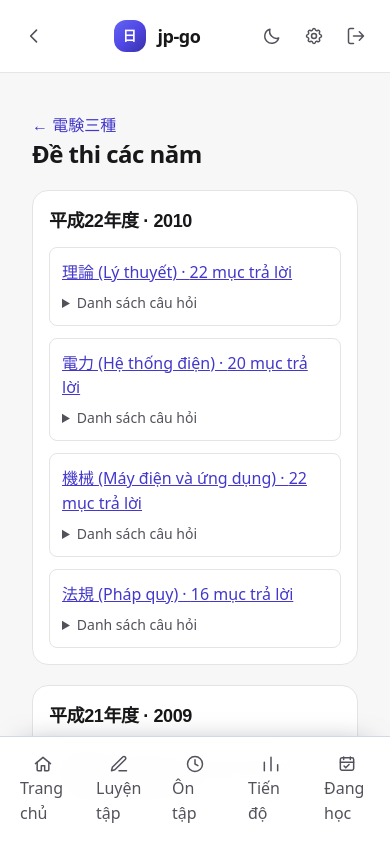
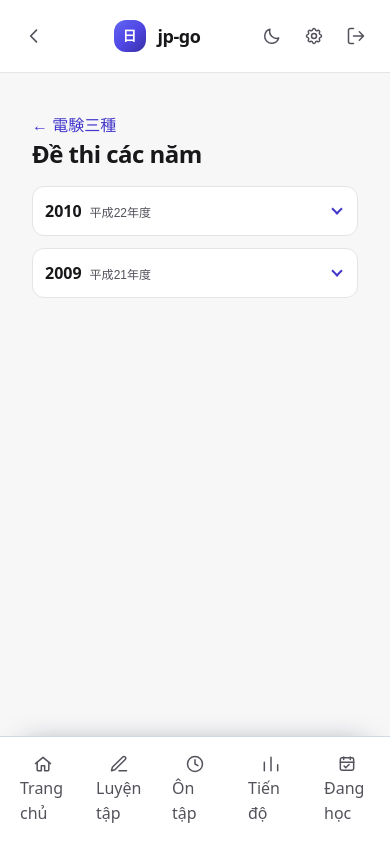
Before and after one commit to cuongluv92/jp-go, a Next.js app: page /denken/kakomon in a window 390 px wide. Shown: the top 842 px of the page. Built offline with nearby package versions, Linux system fonts and the light colour scheme.

Commit message:
Collapse Denken exam subjects into a responsive year grid

```diff
--- a/app/denken/kakomon/page.tsx
+++ b/app/denken/kakomon/page.tsx
@@ -1,42 +1,39 @@
 import Link from "next/link";
-import { denkenExamHref, denkenPastExams, denkenQuestionHref, questionLabel } from "./catalog";
+import { denkenExamHref, denkenPastExams } from "./catalog";
 
 export const metadata = { title: "Đề thi các năm · 電験三種 · JP-GO" };
 
 export default function DenkenPastExamsPage() {
-  const years = [...new Set(denkenPastExams.map(({ eraYear }) => eraYear))].reverse();
+  const years = [...new Set(denkenPastExams.map(({ eraYear }) => eraYear))].sort((a, b) => b - a);
 
   return (
-    <main className="mx-auto w-full max-w-4xl space-y-5 px-4 py-6">
+    <main className="mx-auto w-full max-w-6xl space-y-4 px-4 py-6">
       <header className="space-y-2">
         <Link href="/denken" className="text-sm text-accent">← 電験三種</Link>
         <h1 className="text-2xl font-bold">Đề thi các năm</h1>
       </header>
+      <div className="grid items-start gap-3 min-[400px]:grid-cols-2 md:grid-cols-3 xl:grid-cols-4">
         {years.map((year) => (
-        <section key={year} className="space-y-3 rounded-2xl border border-border bg-surface p-4">
-          <h2 className="font-jp text-lg font-semibold">平成{year}年度 · {1988 + year}</h2>
-          {denkenPastExams.filter(({ eraYear }) => eraYear === year).map(({ test, questions }) => (
-            <div key={test.id} className="rounded-lg border border-border p-3">
-              <Link href={`${denkenExamHref}/${test.slug}`} className="text-sm font-semibold text-accent underline">
-                {test.title.split(" · ")[1]} · {questions.length} mục trả lời
-              </Link>
-              <details className="mt-2">
-                <summary className="cursor-pointer text-sm text-muted">Danh sách câu hỏi</summary>
-                <ul className="mt-3 grid grid-cols-2 gap-1.5 sm:grid-cols-4">
-                  {questions.map(({ key, topic }) => (
-                    <li key={key}>
-                      <Link title={topic} className="block rounded-lg border border-border px-3 py-2 text-sm text-accent hover:border-accent"
-                        href={denkenQuestionHref(test.slug, key)}>
-                        Câu {questionLabel(key)}
+          <details key={year} className="group rounded-xl border border-border bg-surface">
+            <summary className="flex cursor-pointer list-none items-center justify-between gap-2 rounded-xl px-3 py-3 hover:bg-accent/5 focus-visible:outline-2 focus-visible:outline-offset-2 focus-visible:outline-accent [&::-webkit-details-marker]:hidden">
+              <span className="flex flex-wrap items-baseline gap-x-2 gap-y-0.5">
+                <span className="text-base font-semibold tabular-nums">{1988 + year}</span>
+                <span className="font-jp text-xs text-muted" lang="ja">平成{year}年度</span>
+              </span>
+              <span aria-hidden="true" className="mr-1 size-2 shrink-0 -translate-y-0.5 rotate-45 border-r-2 border-b-2 border-current text-accent group-open:translate-y-0.5 group-open:-rotate-135" />
+            </summary>
+            <ul className="space-y-1 border-t border-border p-2">
+              {denkenPastExams.filter(({ eraYear }) => eraYear === year).map(({ test }) => (
+                <li key={test.id}>
+                  <Link href={`${denkenExamHref}/${test.slug}`} className="block rounded-md px-2 py-2 text-sm font-medium text-accent hover:bg-accent/10 hover:underline">
+                    {test.title.split(" · ")[1]}
                   </Link>
                 </li>
               ))}
             </ul>
           </details>
+        ))}
       </div>
-          ))}
-        </section>
-      ))}
     </main>
   );
 }
```
Lines whose indentation alone changed are shown as unchanged.
